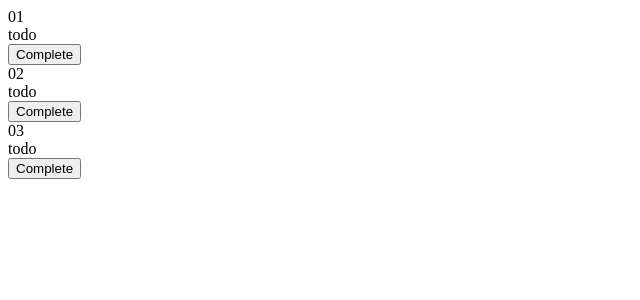
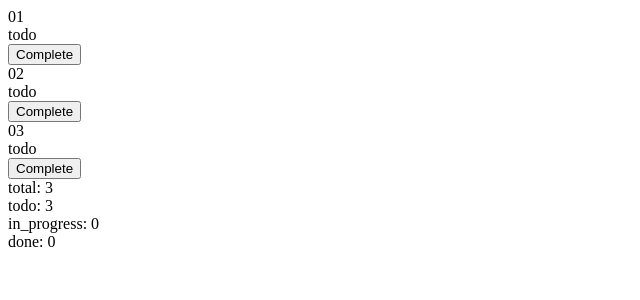
Before and after one commit to Hanss0821/react-issue-lab, a React (Vite) app: page / in a window 1280 px wide. Shown: the top 300 px of the page, without its empty margins (0-640 px from the left). Built offline with nearby package versions, Linux system fonts and the light colour scheme.

Commit message:
Add IssueStats component to display issue statistics in App

```diff
--- a/src/App.tsx
+++ b/src/App.tsx
@@ -3,6 +3,7 @@ import { useState } from "react";
 import type { Issue, IssueStatus } from "./types/issue";
 import { createIssue } from "./types/issue";
 import { IssueList } from "./components/IssueList";
+import { IssueStats } from "./components/IssueStats";
 function App() {
   const [issueList, setIssueList] = useState<Issue[]>([
     createIssue({ title: "01" }),
@@ -26,6 +27,7 @@ function App() {
   return (
     <main>
       <IssueList issues={issueList} onStatusChange={updateIssueStatus} />
+      <IssueStats issues={issueList} />
     </main>
   );
 }
--- /dev/null
+++ b/src/components/IssueStats.tsx
@@ -0,0 +1,25 @@
+import type { Issue } from "../types/issue";
+
+type IssueStatsProps = {
+  issues: Issue[];
+};
+
+export function IssueStats(props: IssueStatsProps) {
+  const progressCount = props.issues.filter(
+    (issue) => issue.status === "in_progress",
+  ).length;
+  const doneCount = props.issues.filter(
+    (issue) => issue.status === "done",
+  ).length;
+  const todoCount = props.issues.filter(
+    (issue) => issue.status === "todo",
+  ).length;
+  return (
+    <div className="issue-stats">
+      <div className="total">total: {props.issues.length}</div>
+      <div className="todo">todo: {todoCount}</div>
+      <div className="progress">in_progress: {progressCount}</div>
+      <div className="done">done: {doneCount}</div>
+    </div>
+  );
+}
--- a/src/types/issue.ts
+++ b/src/types/issue.ts
@@ -33,7 +33,7 @@ export function createIssue(input: CreateIssueInput): Issue {
  * 3.Single Source of Truth
  * 当两个类型之间存在稳定、明确的结构关系时，使用工具类型表达这种关系
  *
- * 两个工具使用 （待Todo：练习两个工具的自定义实现）
+ * 两个工具使用 （Todo：练习两个工具的自定义实现）
  * 1.Pick 从结构类型中取出目标字段类型
  * 2.Omit 从结构类型中剔除目标字段类型
  */
```
